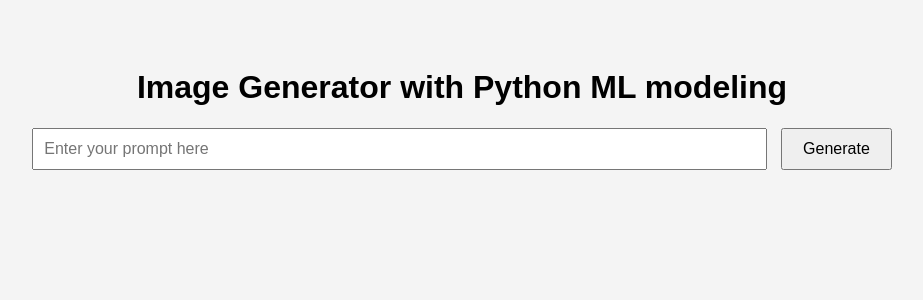
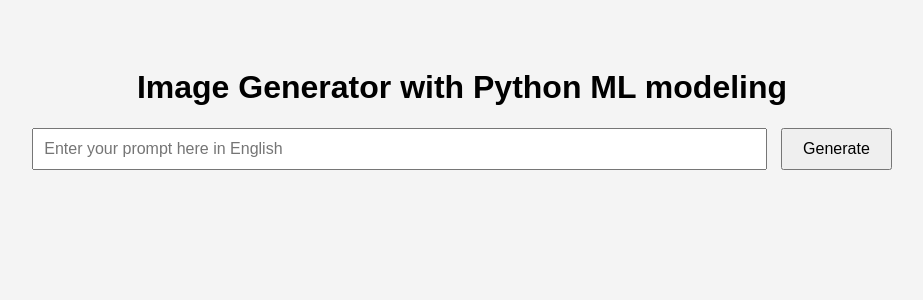
Before and after one commit to chanselvaraj/Image_gpt, a FastAPI app: page / in a window 1280 px wide. Shown: the top 300 px of the page, without its empty margins (178-1101 px from the left). Run offline with FastAPI, Linux system fonts and the light colour scheme.

Commit message:
fix: prompt change
for testing we added some extra words

```diff
--- a/templates/Index.html
+++ b/templates/Index.html
@@ -33,7 +33,7 @@
     <h1>Image Generator with Python ML modeling</h1>
 
     <form action="/generate" method="post">
-        <input type="text" name="prompt" placeholder="Enter your prompt here" required>
+        <input type="text" name="prompt" placeholder="Enter your prompt here in English" required>
         <button type="submit">Generate</button>
     </form>
 
```
